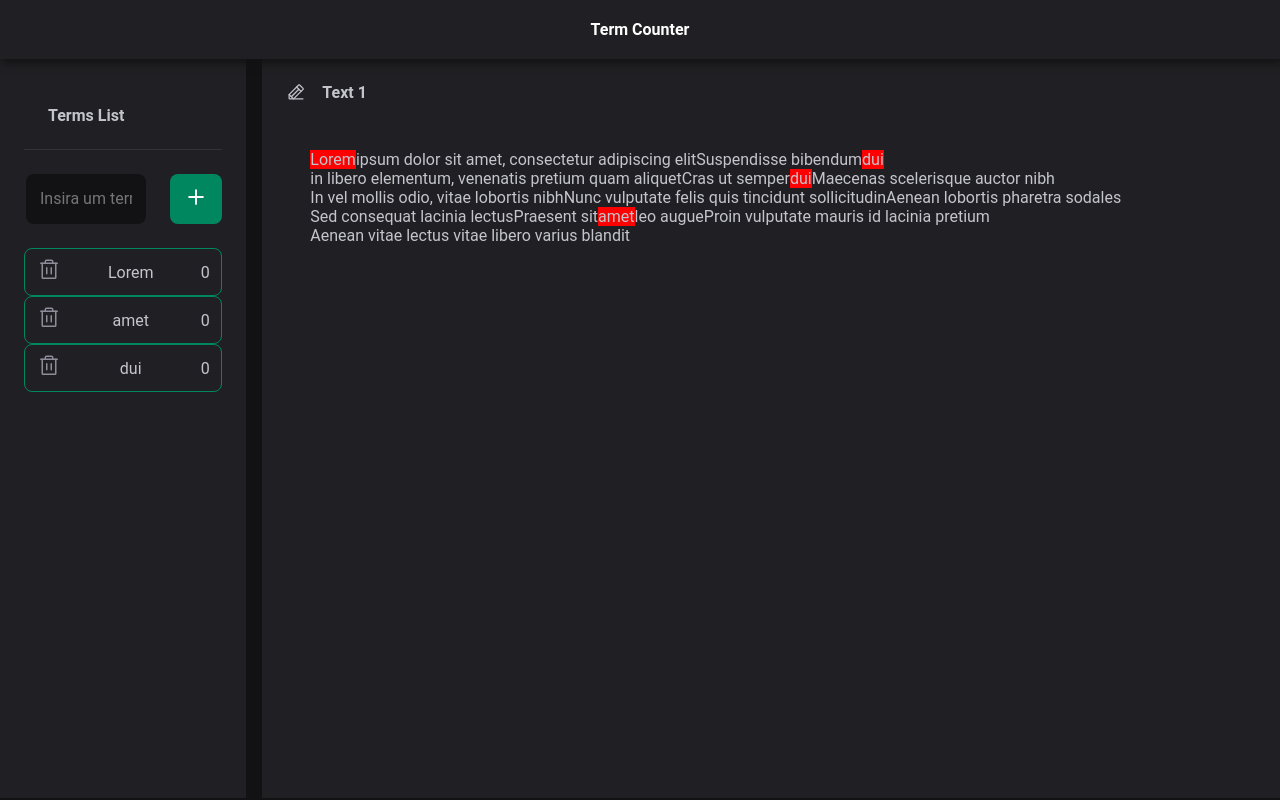
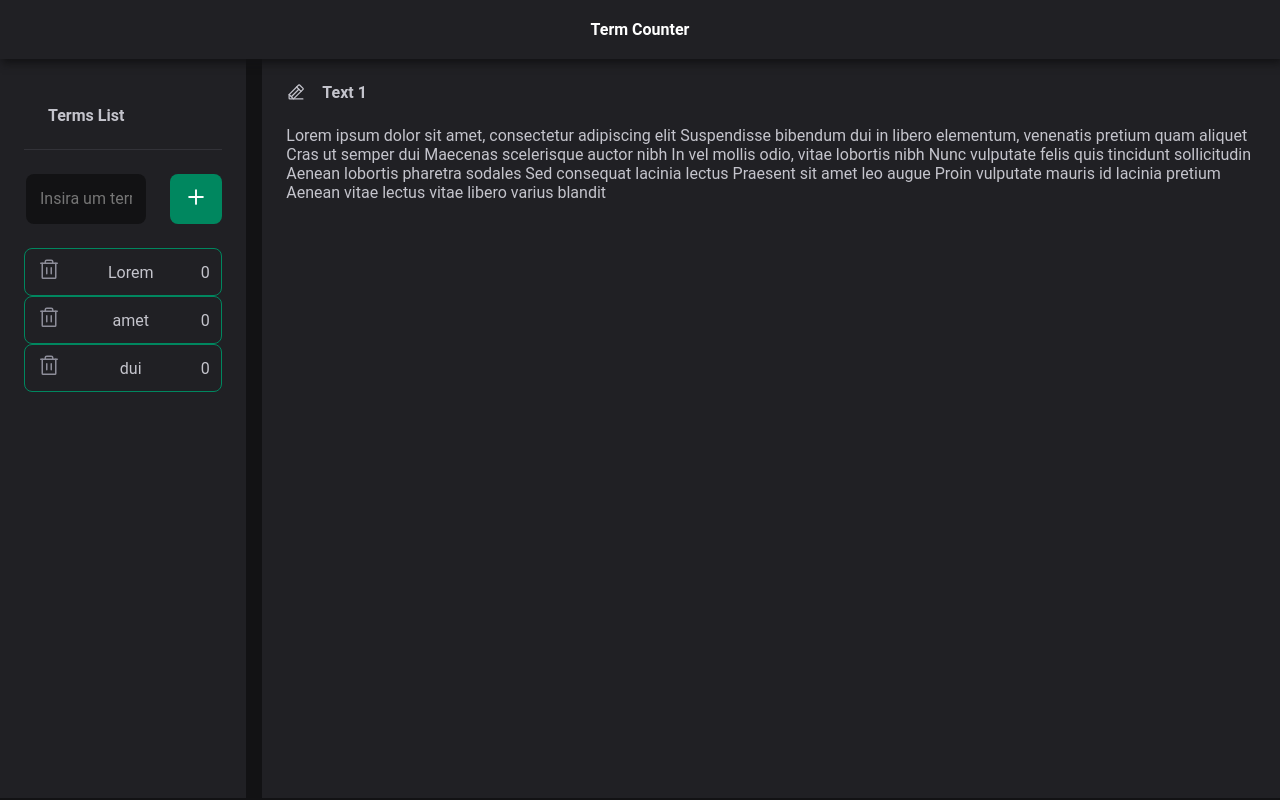
Before and after one commit to felipeourenato/term-counter, a React (Vite) app: page / in a window 1280 px wide. Both pictures are taken after a click on the button "Buscar termos". Built offline with nearby package versions, Linux system fonts and the light colour scheme.

Commit message:
Trying Markdown to render text

```diff
--- a/package.json
+++ b/package.json
@@ -9,6 +9,7 @@
     "preview": "vite preview"
   },
   "dependencies": {
+    "markdown-to-jsx": "^7.1.7",
     "phosphor-react": "^1.4.1",
     "react": "^18.2.0",
     "react-dom": "^18.2.0"
--- a/src/App.tsx
+++ b/src/App.tsx
@@ -9,6 +9,7 @@ import styles from './App.module.css';
 import './global.css';
 import { useState } from 'react';
 import { start } from './logic';
+import { TermContextProvider } from './context';
 
 export function App() {
   const [terms, setTerms] = useState(DEFAULT_TERMS);
@@ -30,6 +31,7 @@ export function App() {
     <div>
       <Header />
 
+      <TermContextProvider>
         <div className={styles.wrapper}>
           <div className={styles.forms}>
             <TermsList initialTerms={terms} onChange={setTerms} />
@@ -38,11 +40,12 @@ export function App() {
               onChange={setSourceText}
               onStart={handleOnStart}
               resultTemplate={templ}
-            templateMap={templMap}
+              templateMap={templMap!}
             />
           </div>
           {/* <ResultTable template={templ} /> */}
         </div>
+      </TermContextProvider>
     </div>
   );
 }
--- a/src/components/ResultTable.module.css
+++ b/src/components/ResultTable.module.css
@@ -1,69 +1,2 @@
 .wrapper {
-  background: var(--gray-800);
-  border-radius: 8px;
-  padding: 1.5rem;
-
-  display: flex;
-  flex-wrap: wrap;
-  /* flex-direction: column; */
-  /* gap: 1.5rem; */
 }
-
-.wrapper text {
-  display: flex;
-}
-
-.foundTerm {
-  background-color: red;
-}
-
-.resultTable {
-  display: flex;
-  flex-direction: column;
-  border-top: 1px solid var(--gray-600);
-  padding-top: 1.5rem;
-}
-
-.tableHeader {
-  height: 2.25rem;
-
-  display: flex;
-}
-
-.headerItem {
-  width: 100%;
-  height: 100%;
-  font-weight: bold;
-
-  display: flex;
-  align-items: center;
-  justify-content: center;
-}
-
-.headerItem + .headerItem {
-  border-left: 1px dotted var(--gray-400);
-}
-
-.tableRows {
-}
-
-.tableRow {
-  height: 2.25rem;
-  border-top: 1px solid var(--gray-400);
-
-  display: flex;
-  align-items: center;
-}
-
-.rowItem {
-  width: 100%;
-
-  display: flex;
-  align-items: center;
-  justify-content: center;
-}
-
-.rowItem + .rowItem {
-  height: 100%;
-  border-left: 1px dotted var(--gray-400);
-}
--- a/src/components/ResultTable.tsx
+++ b/src/components/ResultTable.tsx
@@ -1,38 +1,43 @@
+import Markdown from 'markdown-to-jsx';
 import { TEMPLATE_REGEX } from '../constants';
 import styles from './ResultTable.module.css';
+
+function SelectedTermRender({ value }: { value: string }) {
+  return <strong>{value}</strong>;
+}
 
 export function ResultTable({
   template,
   templateMap,
+  selecteds = [],
 }: {
   template: string[];
   templateMap: Map<string, string>;
+  selecteds: string[];
 }) {
+  let textValue = template.join('\n');
+  const matches = [...textValue.matchAll(TEMPLATE_REGEX)];
+  matches.forEach((match) => {
+    const [key] = match;
+    if (!selecteds.includes(key)) {
+      textValue = textValue.replace(key, templateMap.get(key)!);
+      return;
+    }
+    textValue = textValue.replace(
+      key,
+      `<SelectedTermRender value="${templateMap.get(key)}" />`
+    );
+  });
+
   return (
-    <div className={styles.wrapper}>
-      {template.map((tpl) => {
-        const matches = [...tpl.matchAll(TEMPLATE_REGEX)];
-        if (!!matches.length) {
-          let arr = [];
-
-          matches.forEach((mat) => {
-            const [um, dois, tres] = mat;
-            const { input, index } = mat;
-            console.log({ um, dois, tres, input, index });
-            const prefix = input!.substring(0, index!);
-            const sufix = input!.substring(index! + um.length);
-            arr = [
-              ...arr,
-              <text>{prefix}</text>,
-              <text className={styles.foundTerm}>{templateMap.get(um)}</text>,
-              <text>{sufix}</text>,
-            ];
-          });
-
-          return <>{arr.map((item) => item)}</>;
-        }
-        return <text>{tpl}</text>;
-      })}
-    </div>
+    <Markdown
+      options={{
+        overrides: {
+          SelectedTermRender,
+        },
+      }}
+    >
+      {textValue}
+    </Markdown>
   );
 }
--- /dev/null
+++ b/src/context.tsx
@@ -0,0 +1,23 @@
+import { createContext, useState, ComponentProps } from 'react';
+
+interface ITermContext {
+  selectedTermsTemplates: string[];
+  setSelectedTermsTemplates?: (values: string[]) => void;
+}
+
+export const TermContext = createContext<ITermContext>({
+  selectedTermsTemplates: [],
+});
+
+export function TermContextProvider({ children }: { children: JSX.Element }) {
+  const [selectedTermsTemplates, setSelectedTermsTemplates] = useState<
+    string[]
+  >([]);
+
+  return (
+    <TermContext.Provider
+      value={{ selectedTermsTemplates, setSelectedTermsTemplates }}
+      children={children}
+    />
+  );
+}
```
Also changed, not shown: 1 other file (tests, documents, lock files or other folders). Lines whose indentation alone changed are shown as unchanged.
